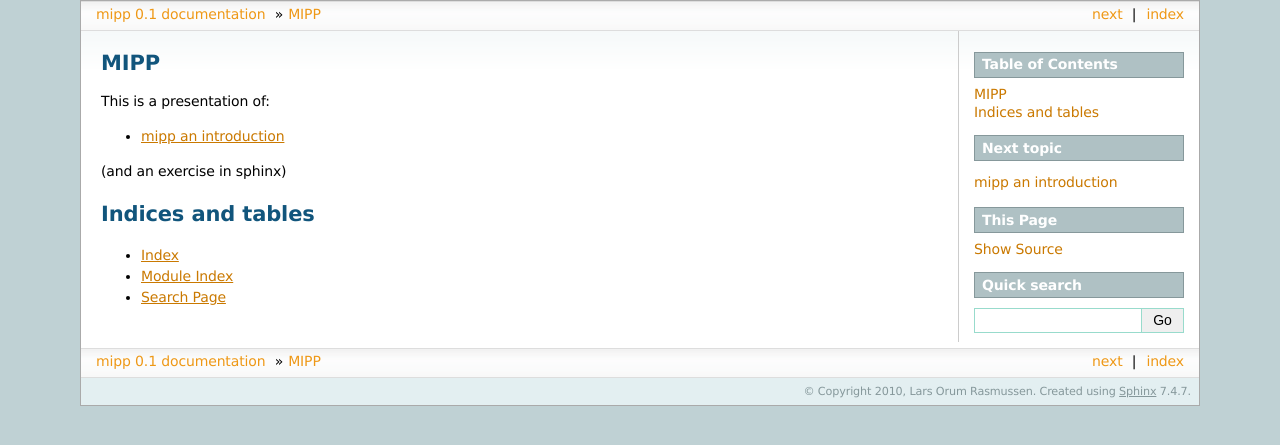
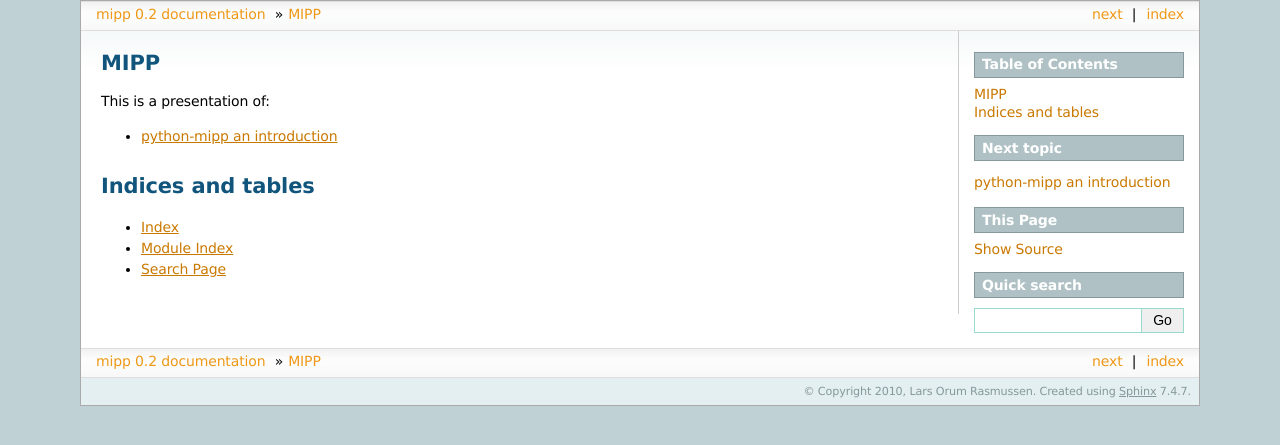
Before and after one commit to pytroll/mipp, a Sphinx documentation site: the page built from doc/source/index.rst, in a window 1280 px wide. Shown: the top 445 px of the page. Built offline with Sphinx 7.4.7, drawn with Linux system fonts in a browser that asks for light colours.

Commit message:
cleanup documetation

```diff
--- a/doc/source/conf.py
+++ b/doc/source/conf.py
@@ -45,9 +45,9 @@ copyright = u'2010, Lars Orum Rasmussen'
 # built documents.
 #
 # The short X.Y version.
-version = '0.1'
+version = '0.2'
 # The full version, including alpha/beta/rc tags.
-release = '0.1'
+release = '0.2'
 
 # The language for content autogenerated by Sphinx. Refer to documentation
 # for a list of supported languages.
--- a/doc/source/index.rst
+++ b/doc/source/index.rst
@@ -13,8 +13,6 @@ This is a presentation of:
 
    introduction
 
-(and an exercise in sphinx)
-
 Indices and tables
 ==================
 
```
Also changed, not shown: doc/source/introduction.rst (+40 -29 lines).
